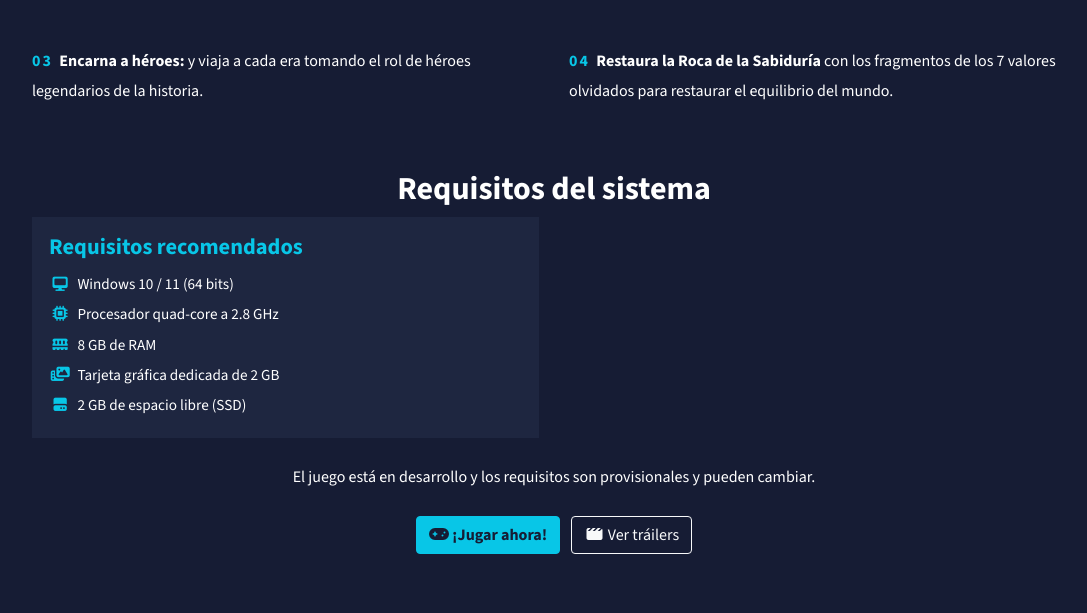
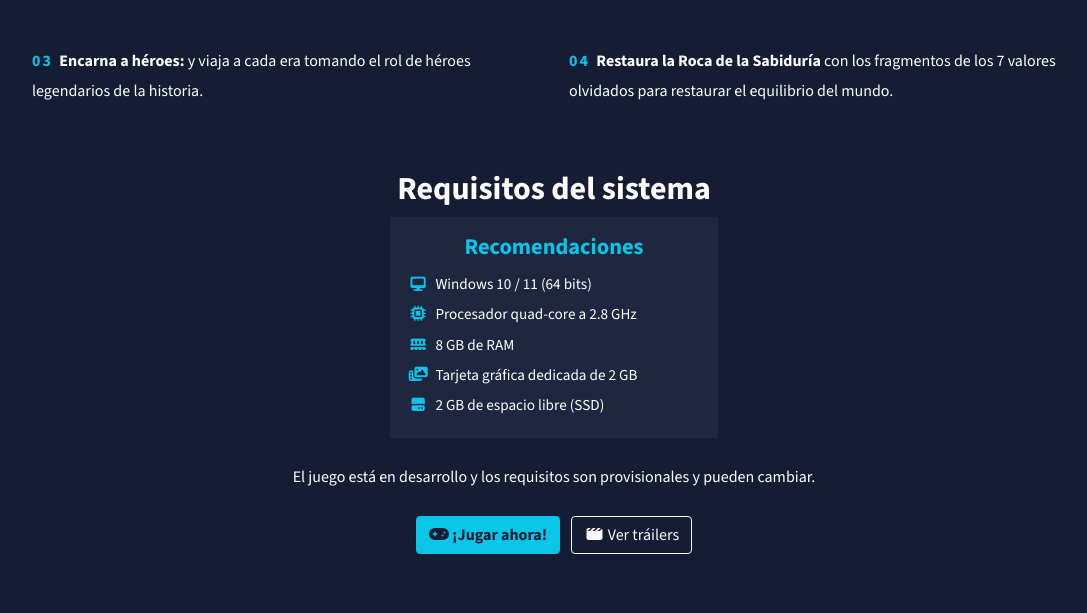
Before and after one commit to maxi2809/Enoc-Laberinto-del-Tiempo, a CodeIgniter app: page /Enoc/el-juego in a window 1280 px wide. Shown: the part 2972-3585 px from the top of the page, without its empty margins (86-1173 px from the left). Run offline with CodeIgniter, Linux system fonts and the light colour scheme.

Commit message:
Center system requirements card
Co-authored-by: Copilot <223556219+Copilot@users.noreply.github.com>

```diff
--- a/Enoc/application/views/juego.php
+++ b/Enoc/application/views/juego.php
@@ -222,14 +222,14 @@
         <!-- REQUISITOS -->
         <section class="container px-5 mt-4">
             <h2 class="titulo-seccion text-center">Requisitos del sistema</h2>
-            <div class="row">
+            <div class="row justify-content-center">
 
-                <div class="col-12 col-md-6 mb-4">
+                <div class="col-12 col-md-4 mb-4 ">
                     <div class="tarjeta">
-                        <div class="cuerpo-tarjeta">
-                            <h3>Requisitos recomendados</h3>
+                        <div class="cuerpo-tarjeta text-center">
+                            <h3>Recomendaciones</h3>
                             <ul class="lista-enlaces">
-                                <li><i class="fa-solid fa-desktop" aria-hidden="true"></i>Windows 10 / 11 (64 bits)</li>
+                                <li><i class="fa-solid fa-desktop" aria-hidden="true" ></i>Windows 10 / 11 (64 bits)</li>
                                 <li><i class="fa-solid fa-microchip" aria-hidden="true"></i>Procesador quad-core a 2.8 GHz</li>
                                 <li><i class="fa-solid fa-memory" aria-hidden="true"></i>8 GB de RAM</li>
                                 <li><i class="fa-solid fa-photo-video" aria-hidden="true"></i>Tarjeta gráfica dedicada de 2 GB</li>
```
